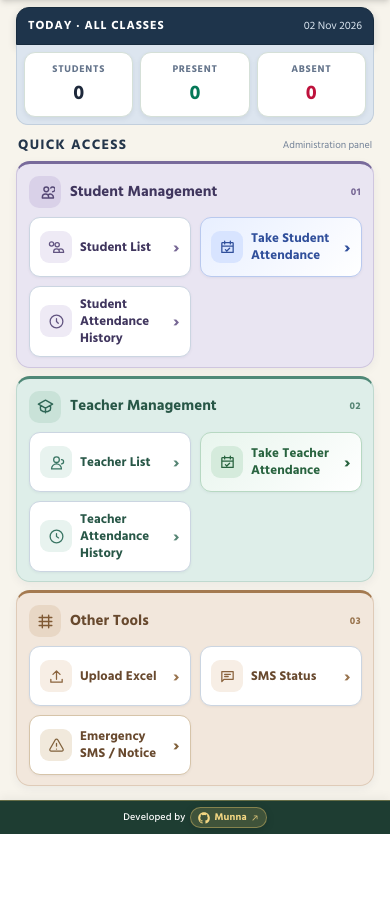
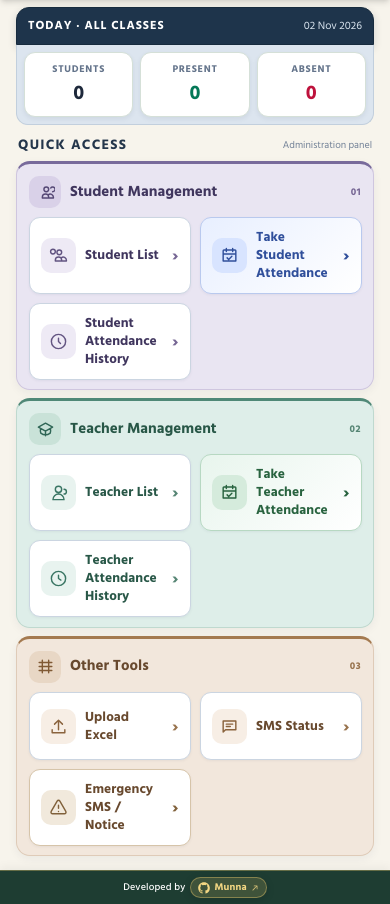
Before and after one commit to MMunna5/School-attendance, a Django app: page / in a window 390 px wide. Shown: the part 89-993 px from the top of the page. Before the commit the page ends 923 px from the top, so only its background shows below. Run offline with Django 5.2, Linux system fonts and the light colour scheme; the visitor is signed in with stand-in values (Sample User, id 1); data that the repository does not hold is empty; some libraries are stand-ins or nearby versions.

Commit message:
Increase Quick Access card sizing slightly

```diff
--- a/attendance/templates/attendance/dashboard.html
+++ b/attendance/templates/attendance/dashboard.html
@@ -644,24 +644,24 @@
     .dash-section-head h3{font-size:15px!important;line-height:1.25!important}
     .dash-section-head>span:last-child{font-size:10px!important}
     .dash-links{gap:9px!important}
-    .dash-link{min-height:64px!important;padding:10px 12px!important;gap:9px!important;border-radius:11px!important}
-    .dash-link-icon{width:34px!important;height:34px!important;border-radius:9px!important}
-    .dash-link-icon svg{width:17px!important;height:17px!important}
-    .dash-link-title{font-size:14px!important;line-height:1.3!important}
+    .dash-link{min-height:72px!important;padding:12px 14px!important;gap:10px!important;border-radius:11px!important}
+    .dash-link-icon{width:38px!important;height:38px!important;border-radius:10px!important}
+    .dash-link-icon svg{width:19px!important;height:19px!important}
+    .dash-link-title{font-size:14.5px!important;line-height:1.35!important}
     .dash-arrow{font-size:18px!important}
     .quick-access-heading{margin-bottom:8px!important}
     @media(max-width:767px){
       .dash-section{padding:10px 12px!important;margin-bottom:8px!important}
       .dash-section-head{margin-bottom:7px!important}
       .dash-section-icon{width:32px!important;height:32px!important}
-      .dash-link{min-height:60px!important;padding:9px 10px!important;gap:8px!important}
-      .dash-link-icon{width:32px!important;height:32px!important}
-      .dash-link-title{font-size:13px!important;line-height:1.3!important}
+      .dash-link{min-height:68px!important;padding:10px 11px!important;gap:9px!important}
+      .dash-link-icon{width:35px!important;height:35px!important}
+      .dash-link-title{font-size:13.5px!important;line-height:1.35!important}
     }
     @media(max-height:820px) and (min-width:768px){
       .dash-section{padding:10px 13px!important;margin-bottom:7px!important}
       .dash-section-head{margin-bottom:6px!important}
-      .dash-link{min-height:56px!important;padding:8px 10px!important}
+      .dash-link{min-height:64px!important;padding:9px 11px!important}
     }
   </style>
 
```
